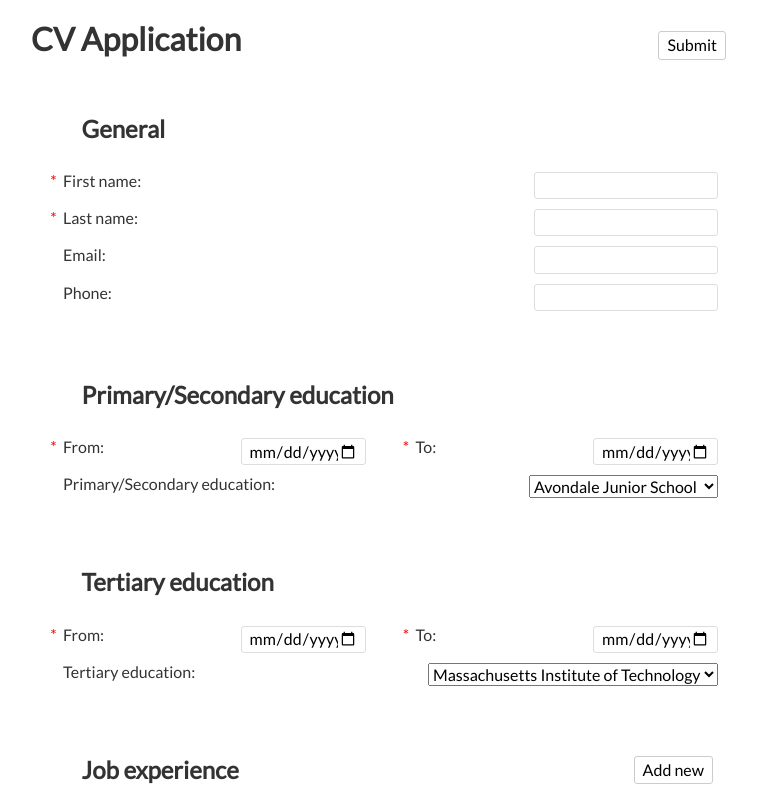
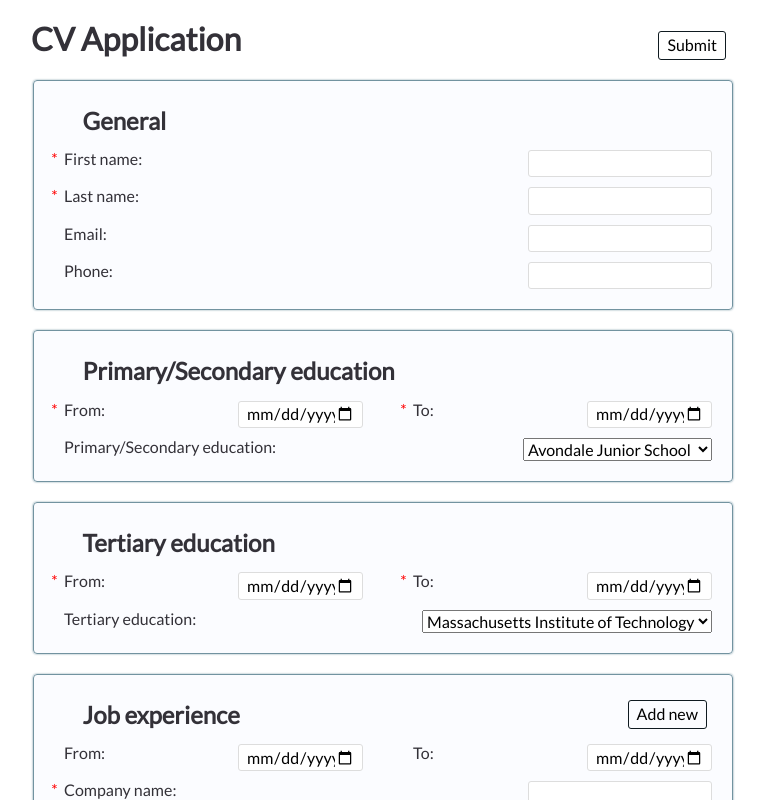
Before and after one commit to thewhitehaven04/Project_CV_app, a React (Create React App) app: page / in a window 1280 px wide. Shown: the top 800 px of the page, without its empty margins (259-1024 px from the left). Built offline with nearby package versions, Linux system fonts and the light colour scheme.

Commit message:
some styling

```diff
--- a/src/App.css
+++ b/src/App.css
@@ -1,11 +1,16 @@
-@import "normalize.css";
+@import 'normalize.css';
 
 :root {
   box-sizing: border-box;
 
   font-family: 'Lato';
   font-size: 12pt;
-  color: #333;
+  color: var(--jet);
+
+  --air-force-blue: #7293a0;
+  --jet: #333138;
+  --isabeline: #fbfcff;
+  --green: #0f1a20;
 }
 
 *,
@@ -23,9 +28,19 @@ button {
   appearance: none;
 
   padding: 4px 8px;
-  background-color: white;
-  border: 1px solid #CCC;
+  background-color: var(--ccc);
+  border: 1px solid var(--green);
   border-radius: 3px;
 
   margin: 5px;
 }
+
+h2 {
+  margin-top: 6px;
+  margin-bottom: 6px;
+}
+
+input:focus,
+textarea:focus {
+  outline: 1px solid var(--green);
+}
--- a/src/styles/formBlock.css
+++ b/src/styles/formBlock.css
@@ -4,9 +4,13 @@
   row-gap: 10px;
 
   width: 100%;
-  padding: 15px;
+  padding: 20px;
   padding-left: 30px;
-  border: none;
+  border-radius: 4px;
+
+  border: 0.9px solid var(--air-force-blue);
+  box-shadow: 0px 0px 2px 0.1px var(--air-force-blue);
+  background-color: var(--isabeline);
 
   margin-bottom: 20px;
 }
--- a/src/styles/tagBuilder.css
+++ b/src/styles/tagBuilder.css
@@ -17,7 +17,7 @@
 }
 
 .skills-input {
-  border: 1px solid #DDD;
+  border: 1px solid var(--air-force-blue);
   border-radius: 3px;
   height: 1.7em;
   padding: 7px;
```
